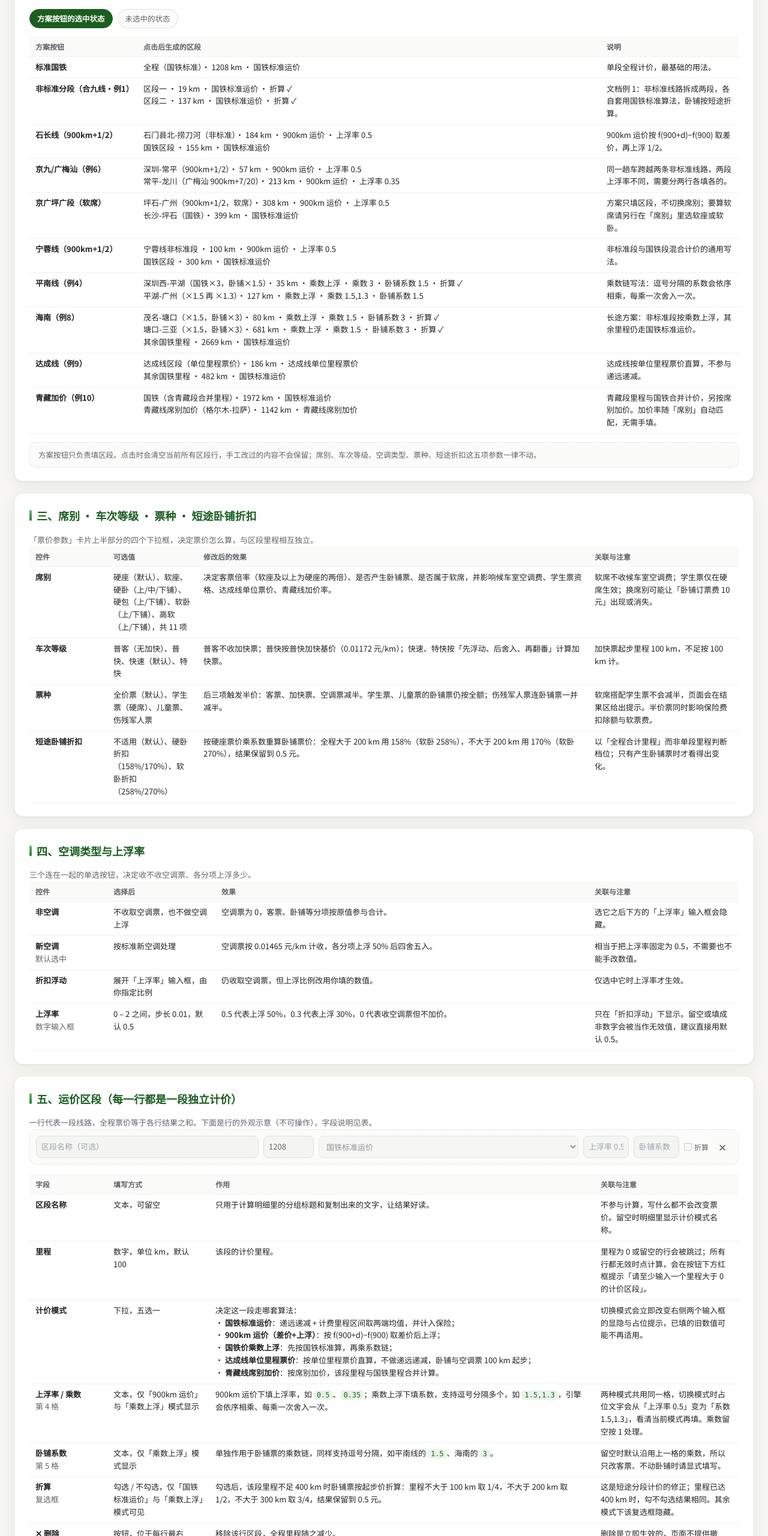
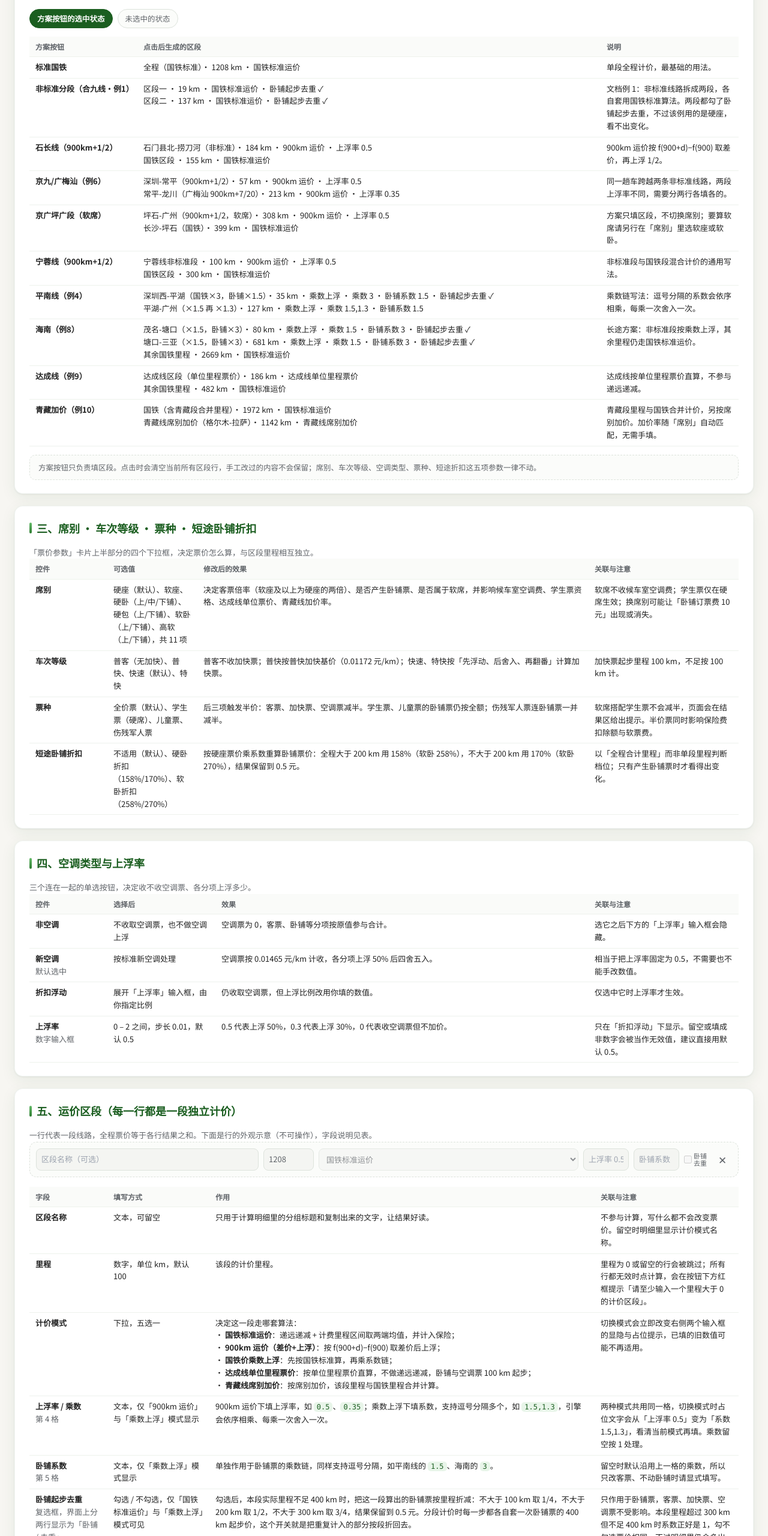
Before and after one commit to AFewMoon/railway-fare-calculation, a website: page guide.html in a window 1280 px wide. Shown: the part 900-3460 px from the top of the page at 60% size. Drawn offline with nearby package versions, Linux system fonts and the light colour scheme.

Commit message:
feat: 运价区段「折算」复选框更名为「卧铺起步去重」（窄列两行显示 + 悬停说明）

```diff
--- a/css/style.css
+++ b/css/style.css
@@ -170,7 +170,8 @@ a { color: var(--green-700); }
   width: 100%; padding: 7px 8px; font: inherit; font-size: 13px;
   border: 1px solid var(--line); border-radius: 8px; background: #fff;
 }
-.seg-row .chk-mini { display: flex; align-items: center; gap: 4px; font-size: 12px; color: var(--text-2); white-space: nowrap; }
+.seg-row .chk-mini { display: flex; align-items: center; gap: 3px; font-size: 11px; line-height: 1.1; color: var(--text-2); white-space: nowrap; }
+.seg-row .chk-mini input[type="checkbox"] { flex: none; width: 13px; height: 13px; margin: 0; padding: 0; }
 .seg-row .del {
   border: none; background: none; color: var(--text-2); font-size: 17px; cursor: pointer;
   border-radius: 8px; height: 30px; transition: all .18s;
--- a/guide.html
+++ b/guide.html
@@ -92,8 +92,8 @@
           </tr>
           <tr>
             <td><b>非标准分段（合九线·例1）</b></td>
-            <td>区段一 · 19 km · 国铁标准运价 · 折算 ✓<br />区段二 · 137 km · 国铁标准运价 · 折算 ✓</td>
-            <td>文档例 1：非标准线路拆成两段，各自套用国铁标准算法，卧铺按短途折算。</td>
+            <td>区段一 · 19 km · 国铁标准运价 · 卧铺起步去重 ✓<br />区段二 · 137 km · 国铁标准运价 · 卧铺起步去重 ✓</td>
+            <td>文档例 1：非标准线路拆成两段，各自套用国铁标准算法。两段都勾了卧铺起步去重，不过该例用的是硬座，看不出变化。</td>
           </tr>
           <tr>
             <td><b>石长线（900km+1/2）</b></td>
@@ -117,12 +117,12 @@
           </tr>
           <tr>
             <td><b>平南线（例4）</b></td>
-            <td>深圳西-平湖（国铁×3，卧铺×1.5）· 35 km · 乘数上浮 · 乘数 3 · 卧铺系数 1.5 · 折算 ✓<br />平湖-广州（×1.5 再 ×1.3）· 127 km · 乘数上浮 · 乘数 1.5,1.3 · 卧铺系数 1.5</td>
+            <td>深圳西-平湖（国铁×3，卧铺×1.5）· 35 km · 乘数上浮 · 乘数 3 · 卧铺系数 1.5 · 卧铺起步去重 ✓<br />平湖-广州（×1.5 再 ×1.3）· 127 km · 乘数上浮 · 乘数 1.5,1.3 · 卧铺系数 1.5</td>
             <td>乘数链写法：逗号分隔的系数会依序相乘，每乘一次舍入一次。</td>
           </tr>
           <tr>
             <td><b>海南（例8）</b></td>
-            <td>茂名-塘口（×1.5，卧铺×3）· 80 km · 乘数上浮 · 乘数 1.5 · 卧铺系数 3 · 折算 ✓<br />塘口-三亚（×1.5，卧铺×3）· 681 km · 乘数上浮 · 乘数 1.5 · 卧铺系数 3 · 折算 ✓<br />其余国铁里程 · 2669 km · 国铁标准运价</td>
+            <td>茂名-塘口（×1.5，卧铺×3）· 80 km · 乘数上浮 · 乘数 1.5 · 卧铺系数 3 · 卧铺起步去重 ✓<br />塘口-三亚（×1.5，卧铺×3）· 681 km · 乘数上浮 · 乘数 1.5 · 卧铺系数 3 · 卧铺起步去重 ✓<br />其余国铁里程 · 2669 km · 国铁标准运价</td>
             <td>长途方案：非标准段按乘数上浮，其余里程仍走国铁标准运价。</td>
           </tr>
           <tr>
@@ -225,7 +225,7 @@
           <select class="wide" disabled><option>国铁标准运价</option></select>
           <input placeholder="上浮率 0.5" disabled />
           <input placeholder="卧铺系数" disabled />
-          <label class="chk-mini"><input type="checkbox" disabled />折算</label>
+          <label class="chk-mini"><input type="checkbox" disabled /><span>卧铺<br />去重</span></label>
           <button type="button" class="del" disabled title="删除">✕</button>
         </div>
       </div>
@@ -265,10 +265,10 @@
             <td>留空时默认沿用上一格的乘数，所以只改客票、不动卧铺时请显式填写。</td>
           </tr>
           <tr>
-            <td><b>折算</b><br /><span class="muted">复选框</span></td>
+            <td><b>卧铺起步去重</b><br /><span class="muted">复选框，界面上分两行显示为「卧铺 / 去重」</span></td>
             <td>勾选 / 不勾选，仅「国铁标准运价」与「乘数上浮」模式可见</td>
-            <td>勾选后，该段里程不足 400 km 时卧铺票按起步价折算：里程不大于 100 km 取 1/4，不大于 200 km 取 1/2，不大于 300 km 取 3/4，结果保留到 0.5 元。</td>
-            <td>这是短途分段计价的修正；里程已达 400 km 时，勾不勾选结果相同。其余模式下该复选框隐藏。</td>
+            <td>勾选后，本段实际里程不足 400 km 时，把这一段算出的卧铺票按里程折减：不大于 100 km 取 1/4，不大于 200 km 取 1/2，不大于 300 km 取 3/4，结果保留到 0.5 元。分段计价时每一步都各自套一次卧铺票的 400 km 起步价，这个开关就是把重复计入的部分按段折回去。</td>
+            <td>只作用于卧铺票，客票、加快票、空调票不受影响。本段里程超过 300 km 但不足 400 km 时系数正好是 1，勾不勾选票价相同，不过明细里仍会多出「卧铺票（起步价折算）」这一步。席别选硬座这类不含卧铺的，卧铺票是 0，勾了也看不出区别。其余计价模式下该复选框隐藏。鼠标悬停在复选框上会显示同样的说明。</td>
           </tr>
           <tr>
             <td><b>✕ 删除</b></td>
@@ -410,8 +410,8 @@
             <td>学生票只对硬席生效。把席别换成硬座、硬卧或硬包，结果区的黄色提示框会消失，半价徽标随即出现。</td>
           </tr>
           <tr>
-            <td>「折算」复选框点不动</td>
-            <td>它只在「国铁标准运价」与「乘数上浮」两种模式下参加排版，其余模式下被隐藏，改为切换计价模式即可看到。</td>
+            <td>「卧铺 / 去重」复选框点不动</td>
+            <td>它只在「国铁标准运价」与「乘数上浮」两种模式下出现，其余三种模式会把它藏起来。切一下计价模式就能看到。</td>
           </tr>
           <tr>
             <td>页头「标准国铁」一直高亮，可我明明选了别的方案</td>
--- a/js/ui/form.js
+++ b/js/ui/form.js
@@ -129,7 +129,7 @@ export class FormCtl {
       </select>
       <input data-f="extraA" placeholder="上浮率 0.5" />
       <input data-f="extraB" placeholder="卧铺系数" />
-      <label class="chk-mini"><input type="checkbox" data-f="prorate" ${r.prorate ? 'checked' : ''} />折算</label>
+      <label class="chk-mini" title="卧铺起步去重：分段计价时按本段里程折减卧铺票的 400km 起步价，避免每段重复累计；只影响卧铺票"><input type="checkbox" data-f="prorate" ${r.prorate ? 'checked' : ''} aria-label="卧铺起步去重" /><span>卧铺<br />去重</span></label>
       <button type="button" class="del" title="删除">✕</button>`;
     row.querySelector('[data-f="mode"]').value = r.mode || 'standard';
     if (r.u != null) row.querySelector('[data-f="extraA"]').value = r.u;
```
Also changed, not shown: tests/cases.js (+1 -1 lines), README.md.
